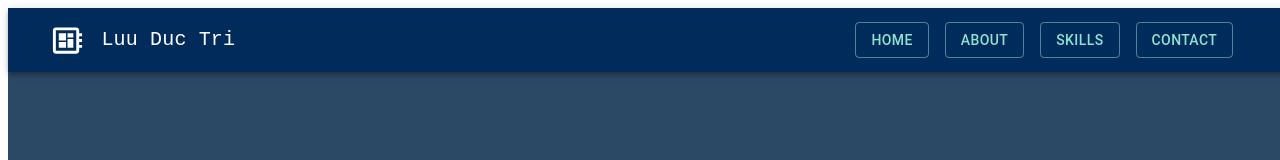
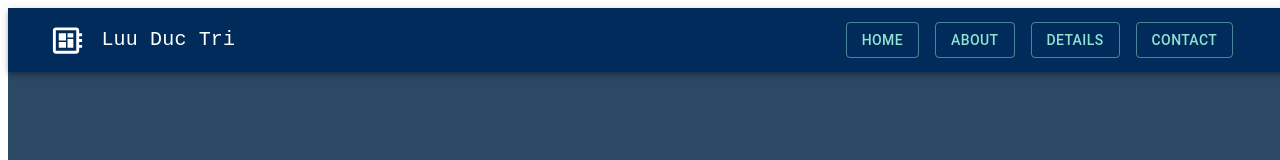
Before and after one commit to triluu03/personal-portfolio, a React (Create React App) app: page / in a window 1280 px wide. Shown: the top 160 px of the page. Built offline with nearby package versions, Linux system fonts and the light colour scheme.

Commit message:
change the navbar

```diff
--- a/src/components/NavBar.js
+++ b/src/components/NavBar.js
@@ -70,9 +70,9 @@ const NavBar = () => {
                             },
                         }}
                         className='button'
-                        href='#skills'
+                        href='#projects'
                     >
-                        Skills
+                        Details
                     </Button>
                     <Button
                         color='cardTitle'
```
